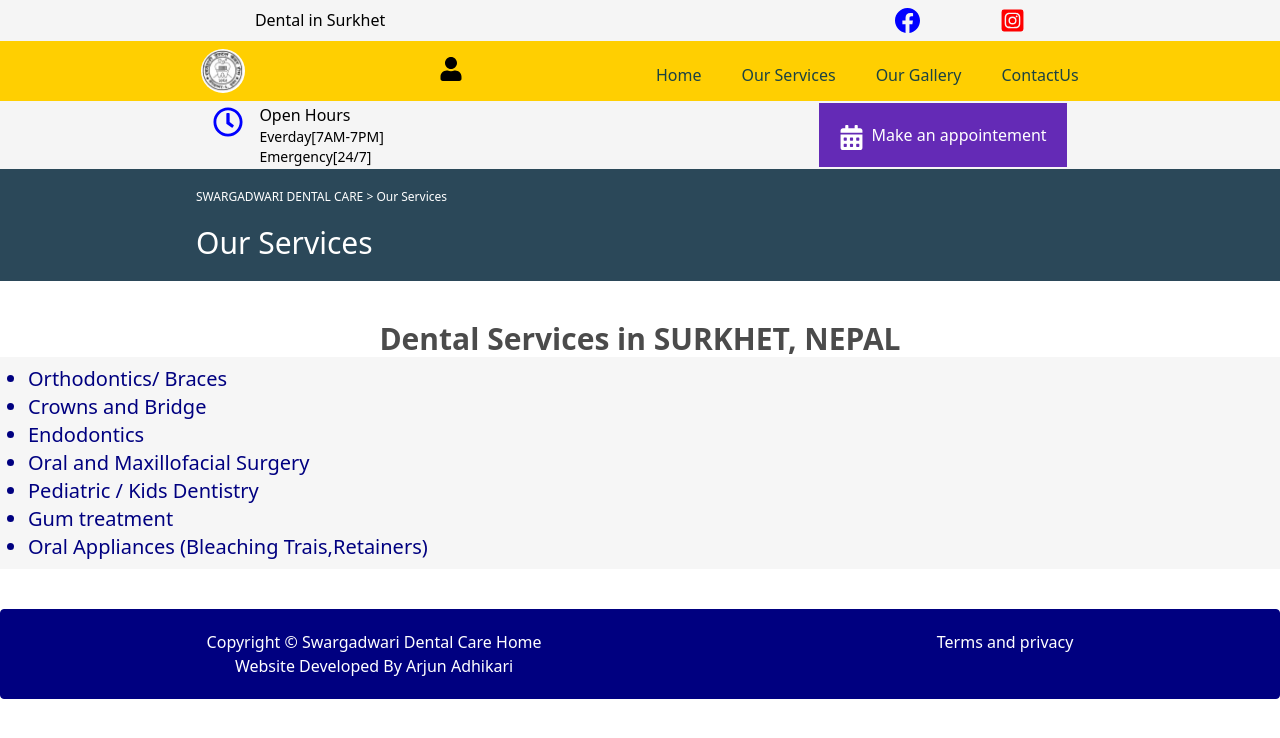
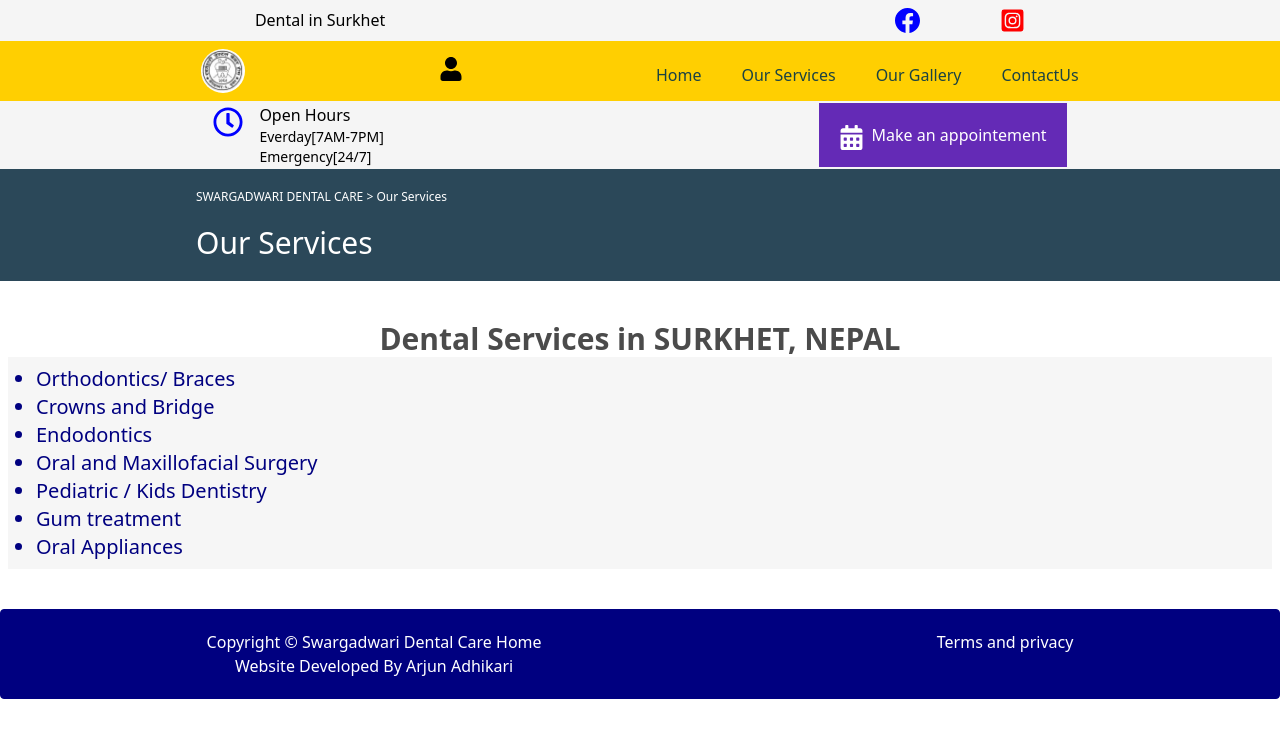
Before and after one commit to Arjun-Adhikari/dental, a React (Vite) app in the folder frontend/: page /services in a window 1280 px wide. Shown: the top 738 px of the page. Built offline with nearby package versions, Linux system fonts and the light colour scheme.

Commit message:
sixth commit

```diff
--- a/frontend/src/Dashboard/Dashboard.jsx
+++ b/frontend/src/Dashboard/Dashboard.jsx
@@ -33,6 +33,7 @@
         setLoading(false);
       }
     };
+    element.addEventListener("touchstart", handleTouchStart, { passive: true });
     fetchdata();
   }, []);
 
--- a/frontend/src/components/ourservices/Ourservices.jsx
+++ b/frontend/src/components/ourservices/Ourservices.jsx
@@ -14,7 +14,7 @@
         </span>
         <span className="text-3xl font-medium">Our Services</span>
       </div>
-      <div className="rounded mt-10 mb-10">
+      <div className="rounded mt-10 mb-10 px-2">
         <h1 className="text-3xl font-bold opacity-70">
           Dental Services in SURKHET, NEPAL
         </h1>
@@ -25,10 +25,10 @@
           <li>Oral and Maxillofacial Surgery</li>
           <li>Pediatric / Kids Dentistry</li>
           <li>Gum treatment</li>
-          <li>Oral Appliances (Bleaching Trais,Retainers)</li>
+          <li>Oral Appliances </li>
         </ol>
       </div>
-      <Footer/>
+      <Footer />
     </>
   );
 }
--- a/frontend/src/components/protectedroute/Protected.jsx
+++ b/frontend/src/components/protectedroute/Protected.jsx
@@ -12,6 +12,8 @@
     } else {
       setIsAuthenticated(false);
     }
+    element.addEventListener("touchstart", handleTouchStart, { passive: true });
+
     setIsLoading(false);
   }, []);
 
```
Also changed, not shown: frontend/src/components/customersno/Customersno.jsx (+1 -19 lines).
